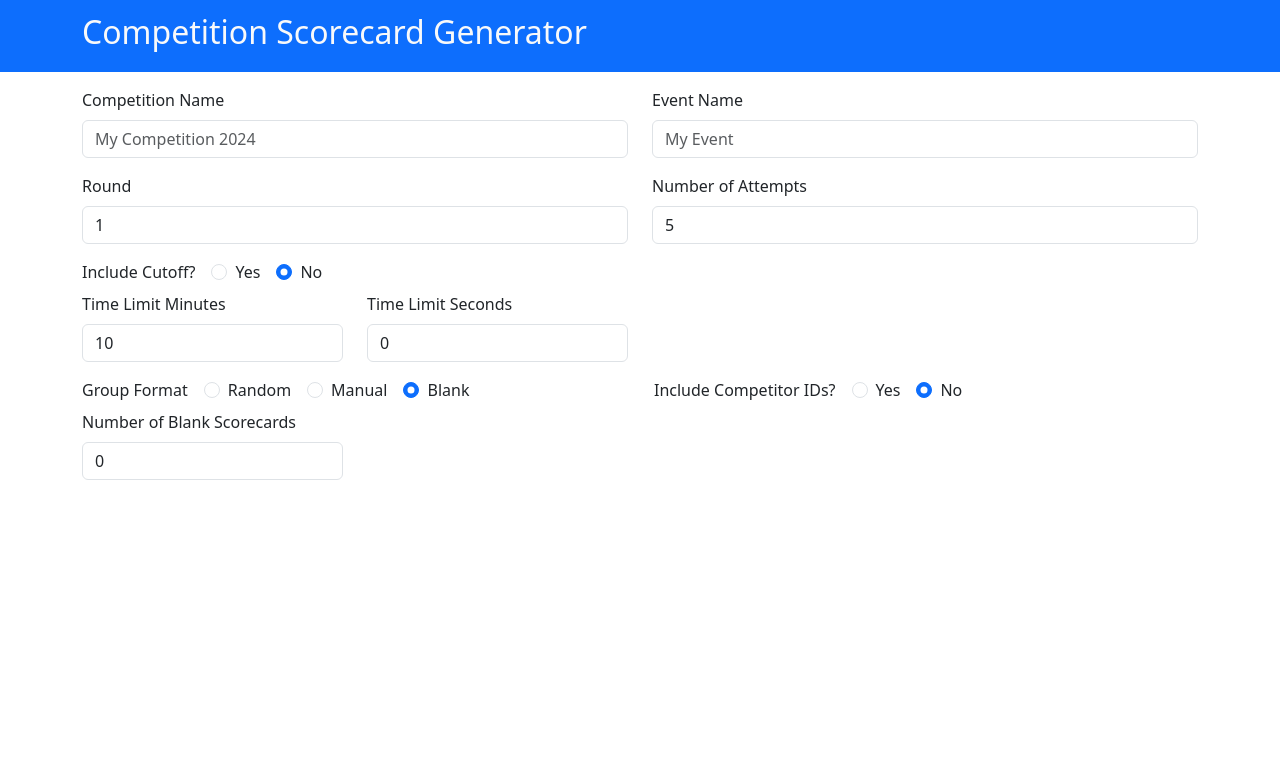
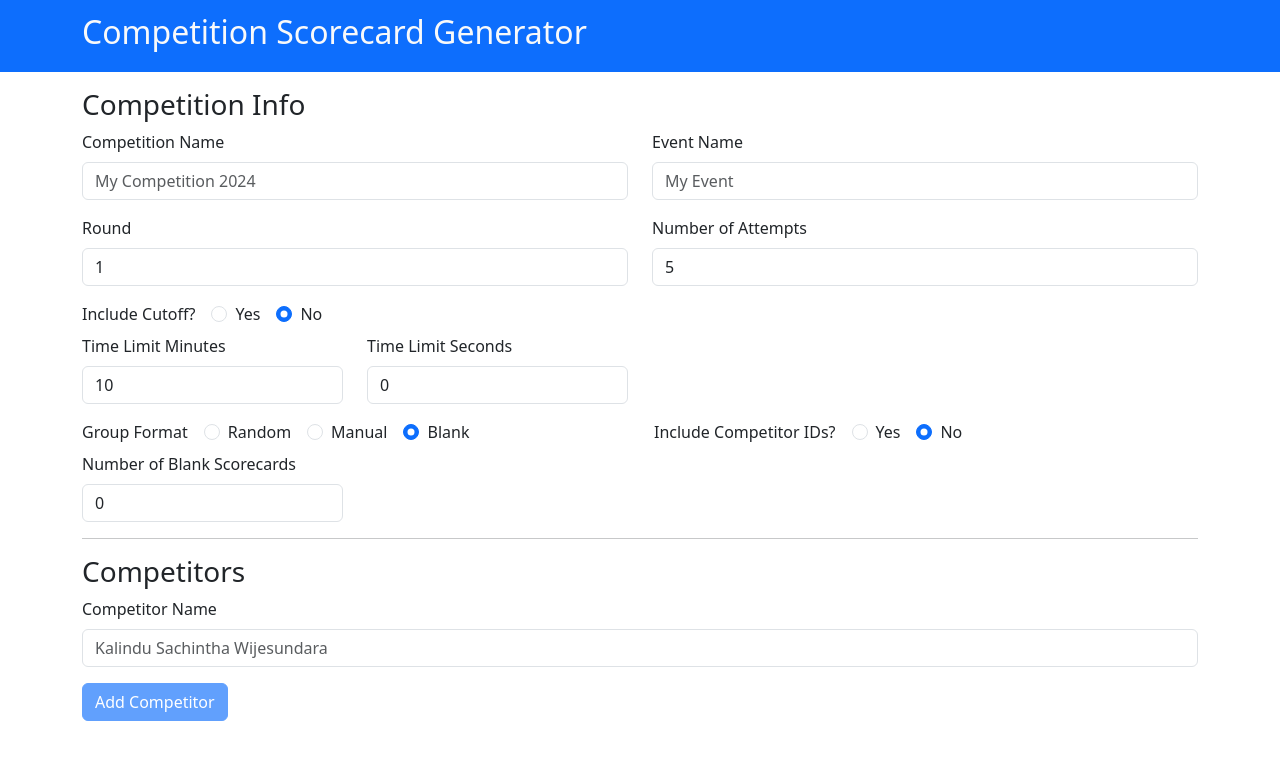
Before and after one commit to zbaruch20/scorecard-generator, a React (Create React App) app: page / in a window 1280 px wide. Shown: the top 760 px of the page. Built offline with nearby package versions, Linux system fonts and the light colour scheme.

Commit message:
feat: competitor entry form

```diff
--- a/src/App.tsx
+++ b/src/App.tsx
@@ -1,6 +1,6 @@
 import React, { useState } from "react"
-import { Col, Container, Form, FormCheck, FormControl, FormGroup, FormLabel, FormText, Navbar, NavbarBrand, Row } from "react-bootstrap"
-import Competitor from "./models/competitor"
+import { Button, Col, Container, Form, FormCheck, FormControl, FormGroup, FormLabel, FormText, Navbar, NavbarBrand, Row, Table } from "react-bootstrap"
+import Competitor, { newCompetitor } from "./models/competitor"
 import { navBrand } from "./styles"
 import GroupFormat, { GroupFormatStrings } from "./models/group-format"
 
@@ -21,10 +21,37 @@ const App = () => {
 
   const [includeIds, setIncludeIds] = useState<boolean>(false)
 
+  const [currentCompetitor, setCurrentCompetitor] = useState<Competitor>(newCompetitor())
+  const [currentCompetitorIdx, setCurrentCompetitorIdx] = useState<number>(0)
   const [competitors, setCompetitors] = useState<Competitor[]>([])
 
   const setValue = (e: any, setFunc: React.Dispatch<React.SetStateAction<any>>) => {
     setFunc(e.target.value) // e needs to be any type since React events are weird
+  }
+
+  const isManualGroups = () => GroupFormat.Manual == groupFormat
+
+  const competitorNameColSize = () => {
+    if (!includeIds && !isManualGroups()) {
+      return 12;
+    } else if ((includeIds && !isManualGroups()) || (!includeIds && isManualGroups())) {
+      return 11;
+    } else {
+      return 10;
+    }
+  }
+
+  const addCompetitor = () => {
+    setCompetitors(competitors => {
+      competitors[currentCompetitorIdx] = currentCompetitor
+      setCurrentCompetitorIdx(competitors.length)
+      return competitors
+    })
+    setCurrentCompetitor(newCompetitor())
+  }
+
+  const deleteCompetitor = (idx: number) => {
+    setCompetitors(competitors => competitors.filter(c => c !== competitors[idx]))
   }
 
   const OptionalCutoffForm = () => (
@@ -85,6 +112,7 @@ const App = () => {
       </Navbar>
 
       <Container className="mt-3">
+        <h3>Competition Info</h3>
         <Form>
           <Row className="mb-3">
             <Col xs={12} md>
@@ -234,7 +262,104 @@ const App = () => {
 
             <OptionalNumGroupsForm />
           </Row>
+
+          <hr />
+
+          <h3>Competitors</h3>
+          <Row className="mb-3">
+            {includeIds &&
+              <Col xs={1}>
+                <FormLabel>ID</FormLabel>
+                <FormControl
+                  type="number"
+                  onChange={e => setCurrentCompetitor(c => ({ ...c, id: Number(e.target.value) }))}
+                  value={currentCompetitor.id}
+                  min={1}
+                />
+              </Col>
+            }
+            {isManualGroups() &&
+              <Col xs={1}>
+                <FormLabel>Group</FormLabel>
+                <FormControl
+                  type="number"
+                  onChange={e => setCurrentCompetitor(c => ({ ...c, group: Number(e.target.value) }))}
+                  value={currentCompetitor.group}
+                  min={1}
+                />
+              </Col>
+            }
+            <Col xs={competitorNameColSize()}>
+              <FormLabel>Competitor Name</FormLabel>
+              <FormControl
+                type="text"
+                onChange={e => setCurrentCompetitor(c => ({ ...c, name: e.target.value }))}
+                value={currentCompetitor.name}
+                placeholder="Kalindu Sachintha Wijesundara"
+                onKeyDown={(e) => {
+                  if ("Enter" == e.key && currentCompetitor.name.length > 0) {
+                    addCompetitor()
+                  }
+                }}
+              />
+            </Col>
+          </Row>
         </Form>
+
+        <Button
+          variant="primary"
+          disabled={currentCompetitor.name.length == 0}
+          onClick={addCompetitor}
+        >
+          Add Competitor
+        </Button>
+      </Container>
+
+      <Container className="mt-4">
+        {competitors.length > 0 &&
+          <Table striped bordered hover>
+            <thead>
+              <tr>
+                {includeIds && <th>ID</th>}
+                {isManualGroups() && <th>Group</th>}
+                <th>Competitor Name</th>
+                <th>Modify?</th>
+              </tr>
+            </thead>
+            <tbody>
+              {competitors.map((c, i) =>
+                <tr key={i}>
+                  {includeIds && <td>{c.id}</td>}
+                  {isManualGroups() && <td>{c.group}</td>}
+                  <td>{c.name}</td>
+                  <td>
+                    <Button
+                      className="me-1"
+                      variant="warning"
+                      size="sm"
+                      onClick={() => {
+                        setCurrentCompetitor(competitors[i])
+                        setCurrentCompetitorIdx(i)
+                      }}
+                    >
+                      Edit
+                    </Button>
+                    <Button
+                      variant="danger"
+                      size="sm"
+                      onClick={() => {
+                        deleteCompetitor(i)
+                        setCurrentCompetitorIdx(curr => curr - 1)
+                      }}
+                    >
+                      Delete
+                    </Button>
+                  </td>
+                </tr>
+              )}
+            </tbody>
+          </Table>
+        }
       </Container>
     </>
   )
--- a/src/models/competitor.ts
+++ b/src/models/competitor.ts
@@ -3,3 +3,9 @@ export default interface Competitor {
   name: string
   group: number
 }
+
+export const newCompetitor: () => Competitor = () => ({
+  id: 1,
+  name: '',
+  group: 1
+})
```
